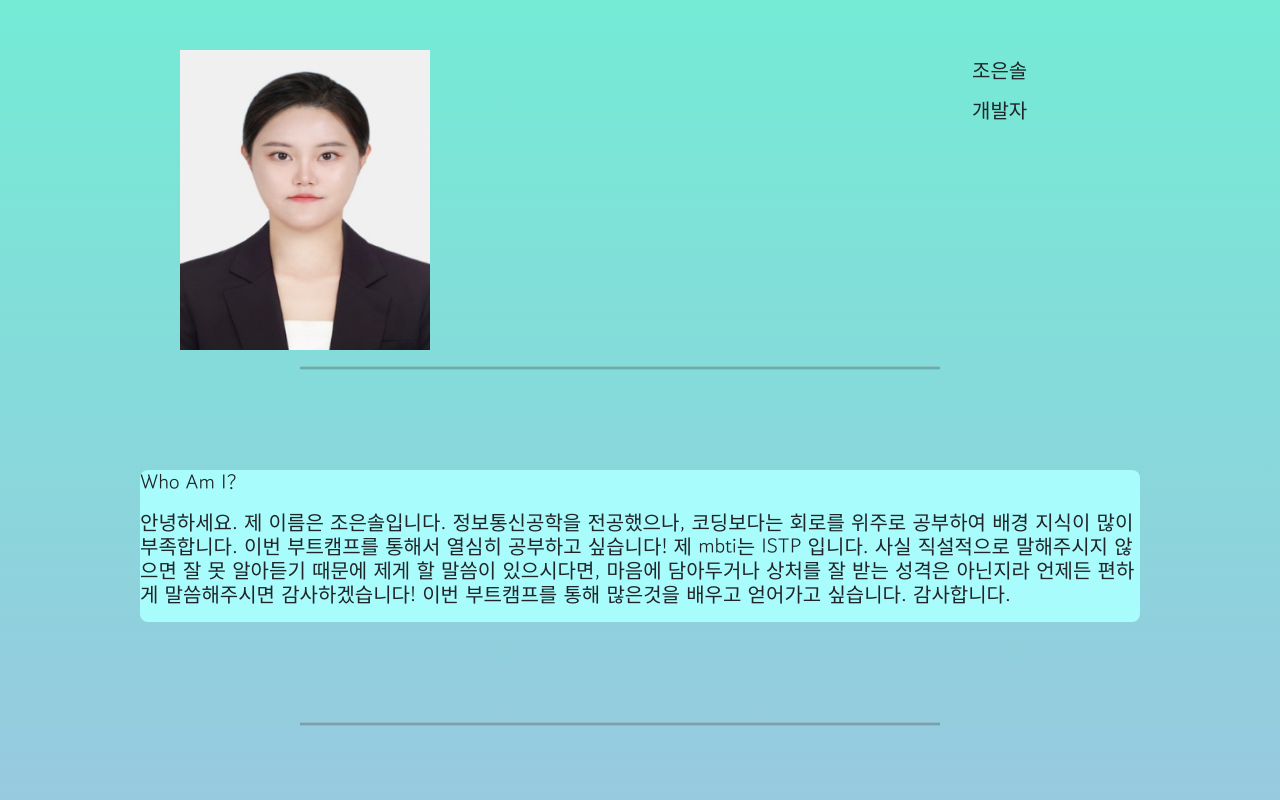
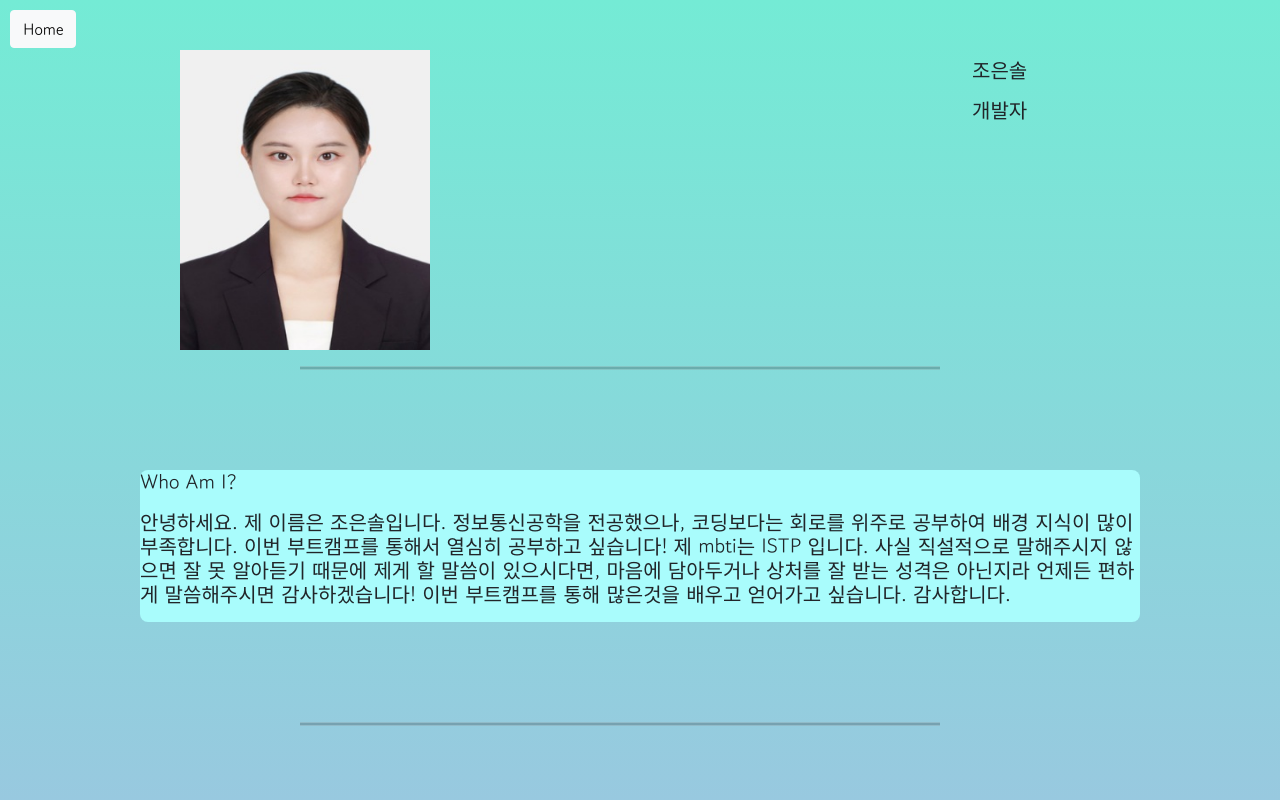
Before and after one commit to wlsql852/introduce2U, a website: page profile.html in a window 1280 px wide. Shown: the top 800 px of the page. Drawn offline with nearby package versions, Linux system fonts and the light colour scheme; no server answers.

Commit message:
프로필에홈버튼추가

```diff
--- a/profile.html
+++ b/profile.html
@@ -28,6 +28,29 @@
 
 
         }
+
+        .gohome {
+
+            width: 50px;
+            border-radius: 8px;
+
+            position: absolute;
+            /*포지션 앱솔루트 => 절대 위치 설정 할 때*/
+            top: 10px;
+
+            left: 10px;
+
+
+
+
+        }
+
+        .gohome:hover {
+            box-shadow: 0 14px 28px rgba(0, 0, 0, 0.25), 0 10px 10px rgba(0, 0, 0, 0.22);
+            transform: translateY(-10px);
+        }
+
+
 
 
 
@@ -117,7 +140,6 @@
             width: 50%;
             margin-left: 300px;
         }
-
     </style>
     <script type="module">
         // firebase 초기 세팅 코드
@@ -195,6 +217,10 @@
 
         </div>
 
+        <div class="gohome">
+            <button type="button" class="btn btn-light">Home</button>
+        </div>
+
         <div class="name">
             <h5 id="name">조은솔</h5>
             <p>
```
